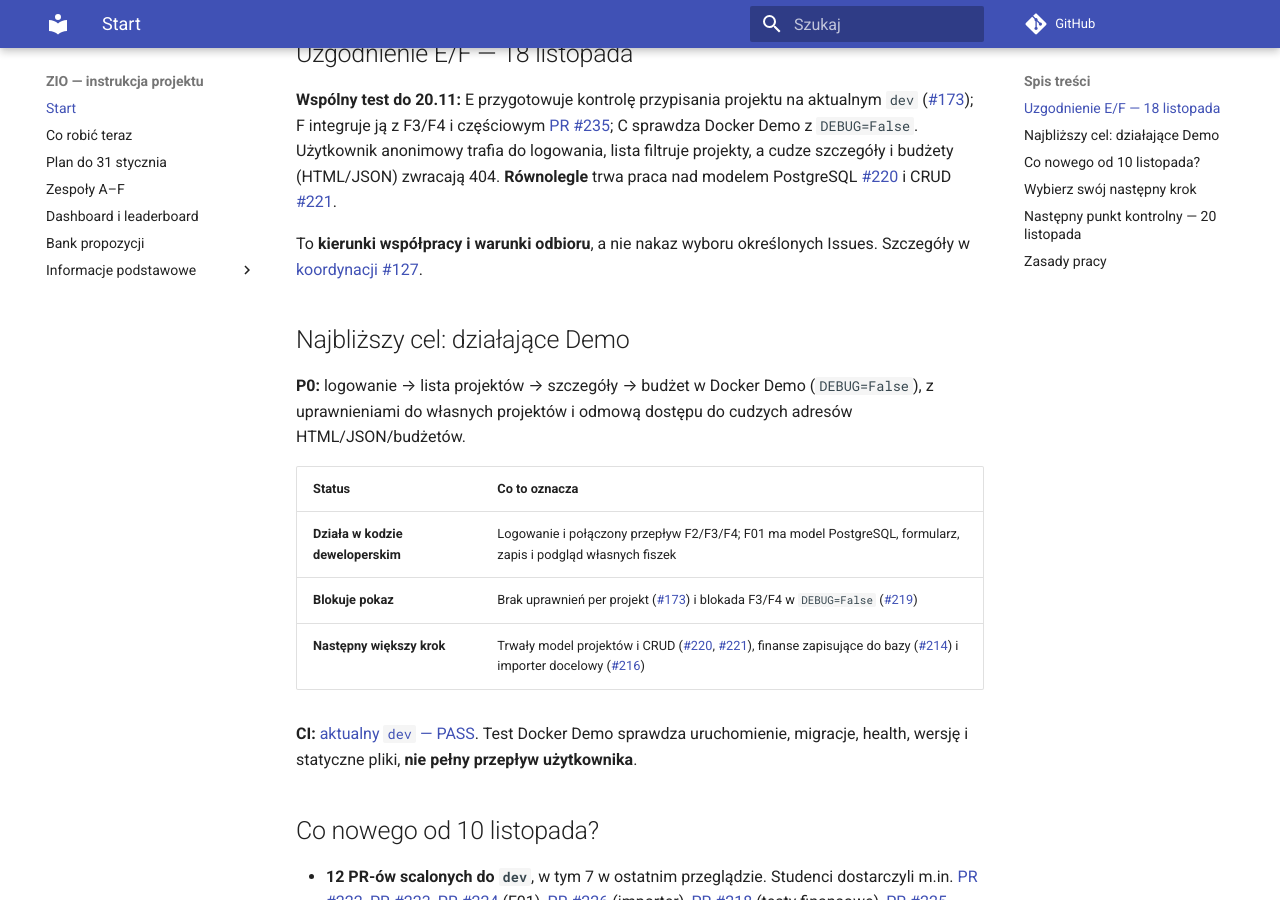
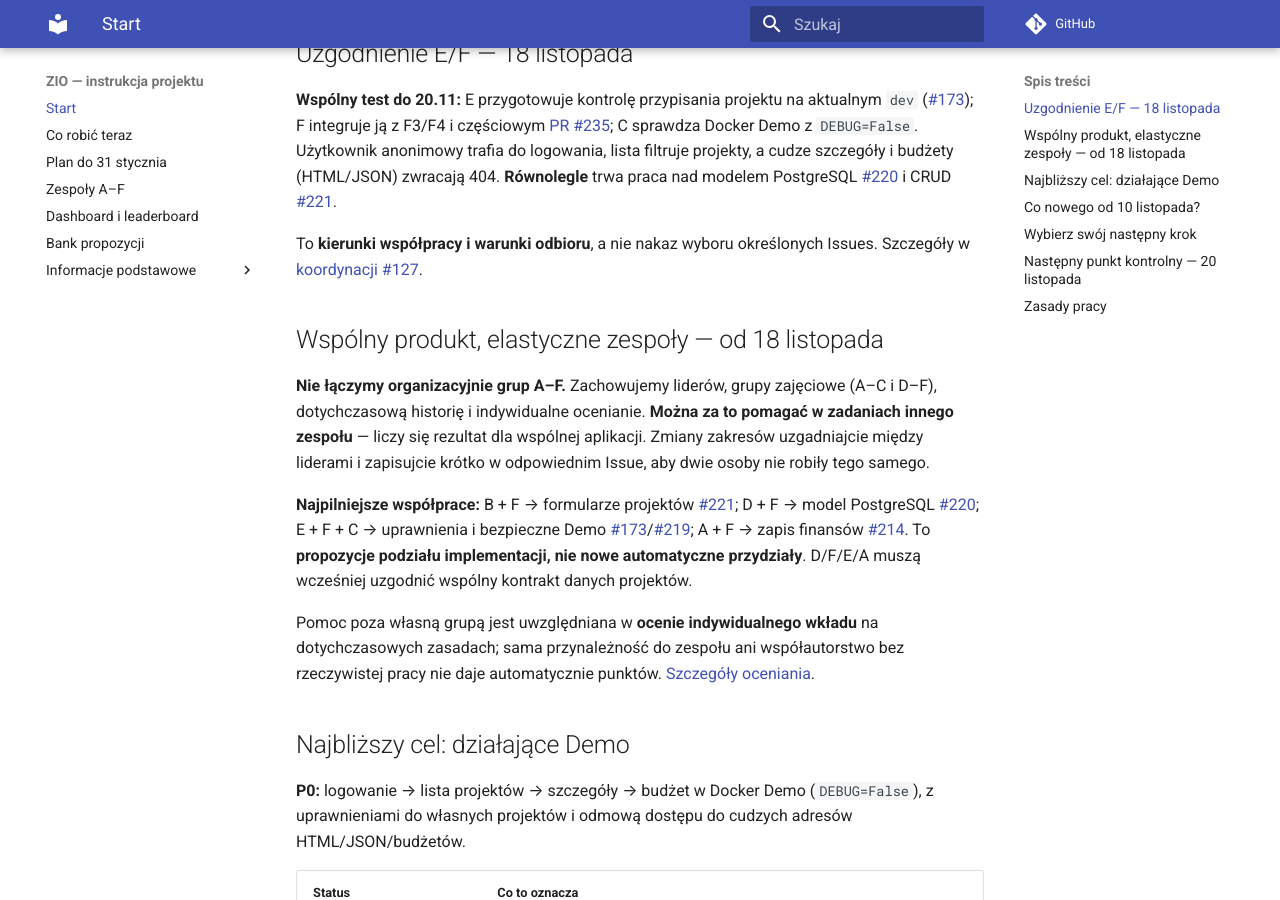
Before and after one commit to zio-wi-pb-mc/pb-science-office-manual, an MkDocs documentation site: the page built from manual/index.md, in a window 1280 px wide and 900 px high, scrolled down 302 px. Built offline with MkDocs 1.6.1 and Material for MkDocs 9.7.7, drawn with Linux system fonts in a browser that asks for light colours; comment, search, counter and statistics services are not loaded.

Commit message:
docs: clarify cross-team collaboration without reorganizing groups

```diff
--- a/manual/index.md
+++ b/manual/index.md
@@ -9,6 +9,14 @@
 **Wspólny test do 20.11:** E przygotowuje kontrolę przypisania projektu na aktualnym `dev` ([#173](https://github.com/zio-wi-pb-mc/pb-science-office/issues/173)); F integruje ją z F3/F4 i częściowym [PR #235](https://github.com/zio-wi-pb-mc/pb-science-office/pull/235); C sprawdza Docker Demo z `DEBUG=False`. Użytkownik anonimowy trafia do logowania, lista filtruje projekty, a cudze szczegóły i budżety (HTML/JSON) zwracają 404. **Równolegle** trwa praca nad modelem PostgreSQL [#220](https://github.com/zio-wi-pb-mc/pb-science-office/issues/220) i CRUD [#221](https://github.com/zio-wi-pb-mc/pb-science-office/issues/221).
 
 To **kierunki współpracy i warunki odbioru**, a nie nakaz wyboru określonych Issues. Szczegóły w [koordynacji #127](https://github.com/zio-wi-pb-mc/pb-science-office/issues/127).
+
+## Wspólny produkt, elastyczne zespoły — od 18 listopada
+
+**Nie łączymy organizacyjnie grup A–F.** Zachowujemy liderów, grupy zajęciowe (A–C i D–F), dotychczasową historię i indywidualne ocenianie. **Można za to pomagać w zadaniach innego zespołu** — liczy się rezultat dla wspólnej aplikacji. Zmiany zakresów uzgadniajcie między liderami i zapisujcie krótko w odpowiednim Issue, aby dwie osoby nie robiły tego samego.
+
+**Najpilniejsze współprace:** B + F → formularze projektów [#221](https://github.com/zio-wi-pb-mc/pb-science-office/issues/221); D + F → model PostgreSQL [#220](https://github.com/zio-wi-pb-mc/pb-science-office/issues/220); E + F + C → uprawnienia i bezpieczne Demo [#173](https://github.com/zio-wi-pb-mc/pb-science-office/issues/173)/[#219](https://github.com/zio-wi-pb-mc/pb-science-office/issues/219); A + F → zapis finansów [#214](https://github.com/zio-wi-pb-mc/pb-science-office/issues/214). To **propozycje podziału implementacji, nie nowe automatyczne przydziały**. D/F/E/A muszą wcześniej uzgodnić wspólny kontrakt danych projektów.
+
+Pomoc poza własną grupą jest uwzględniana w **ocenie indywidualnego wkładu** na dotychczasowych zasadach; sama przynależność do zespołu ani współautorstwo bez rzeczywistej pracy nie daje automatycznie punktów. [Szczegóły oceniania](08-ocenianie.md).
 
 ## Najbliższy cel: działające Demo
 
```
